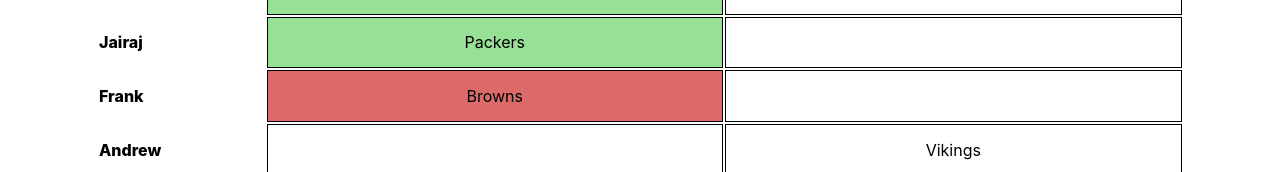
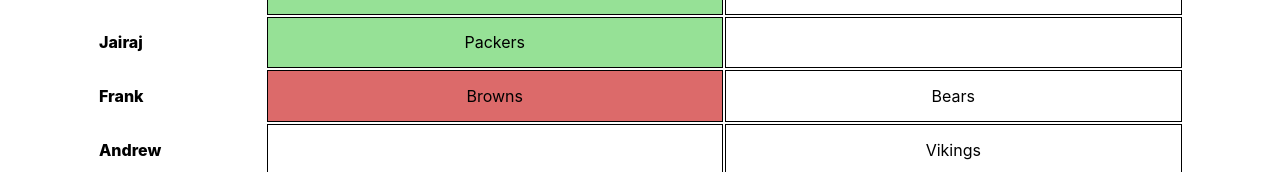
Before and after one commit to gdelv/survivor-pool, a React (Create React App) app: page / in a window 1280 px wide. Shown: the part 2020-2192 px from the top of the page. Built offline with nearby package versions, Linux system fonts and the light colour scheme.

Commit message:
added pick

```diff
--- a/src/data/sfPoolEntries.js
+++ b/src/data/sfPoolEntries.js
@@ -85,7 +85,7 @@
                 "isCorrect": false
             },
             {
-                "teamChosen": "",
+                "teamChosen": "Bears",
                 "isCorrect": null
             }
         ]
```
